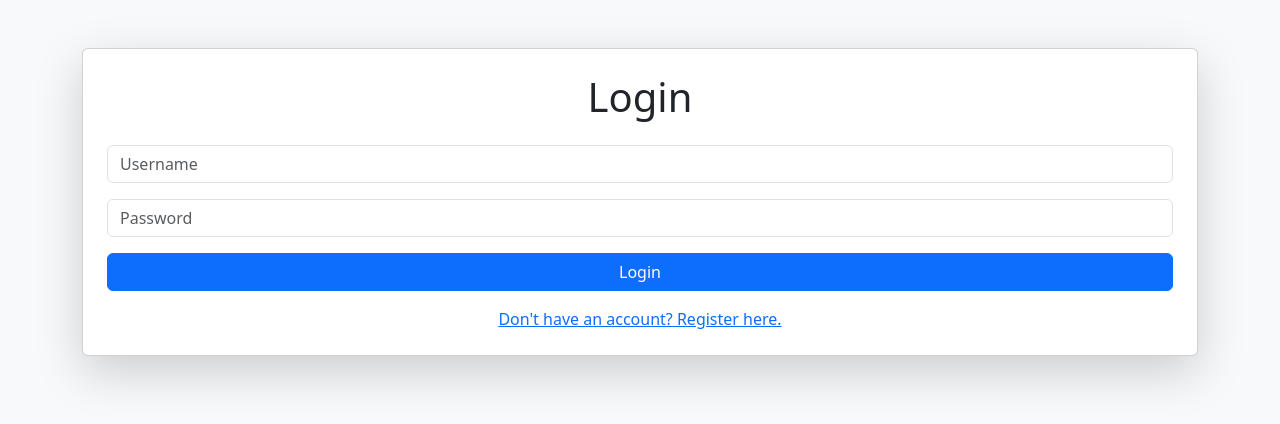
After one commit to vs1104/file-encryption-tool, a Flask app: page /login in a window 1280 px wide. The commit adds this page. Shown: the top 424 px of the page. Run offline with Flask 3, Linux system fonts and the light colour scheme.

Commit message:
added some new features

```diff
--- a/app/app.py
+++ b/app/app.py
@@ -1,12 +1,39 @@
 from flask import Flask, render_template, request, redirect, url_for, send_from_directory, flash, jsonify
+from flask_login import LoginManager, UserMixin, login_user, login_required, logout_user, current_user
+from werkzeug.security import generate_password_hash, check_password_hash
 import os
 import logging
 from datetime import datetime, timedelta
 from mimetypes import guess_type
 from encryption import generate_rsa_keys, encrypt_file, decrypt_file
+import smtplib
+from email.mime.text import MIMEText
+from email.mime.multipart import MIMEMultipart
 
 app = Flask(__name__)
 app.secret_key = "your_secret_key"  # Required for flashing messages
+
+# Initialize Flask-Login
+login_manager = LoginManager()
+login_manager.init_app(app)
+login_manager.login_view = "login"
+
+# User class for Flask-Login
+class User(UserMixin):
+    def __init__(self, id, username, password_hash):
+        self.id = id
+        self.username = username
+        self.password_hash = password_hash
+
+# Mock user database (replace with a real database in production)
+users = {
+    1: User(1, "user1", generate_password_hash("password1")),
+    2: User(2, "user2", generate_password_hash("password2"))
+}
+
+@login_manager.user_loader
+def load_user(user_id):
+    return users.get(int(user_id))
 
 # Configure logging
 logging.basicConfig(level=logging.DEBUG)
@@ -22,13 +49,81 @@ os.makedirs(FILES_FOLDER, exist_ok=True)
 # Dictionary to store shareable links and their expiration times
 shareable_links = {}
 
+# Function to send email notifications
+def send_email_notification(subject, body, to_email):
+    # Email configuration
+    smtp_server = "smtp.gmail.com"  # Replace with your SMTP server
+    smtp_port = 587  # Replace with your SMTP port
+    sender_email = "your_email@gmail.com"  # Replace with your email
+    sender_password = "your_password"  # Replace with your email password
+
+    # Create the email
+    msg = MIMEMultipart()
+    msg["From"] = sender_email
+    msg["To"] = to_email
+    msg["Subject"] = subject
+    msg.attach(MIMEText(body, "plain"))
+
+    # Send the email
+    try:
+        with smtplib.SMTP(smtp_server, smtp_port) as server:
+            server.starttls()  # Secure the connection
+            server.login(sender_email, sender_password)
+            server.sendmail(sender_email, to_email, msg.as_string())
+        logging.info("Email notification sent successfully!")
+    except Exception as e:
+        logging.error(f"Failed to send email notification: {e}")
+
+# Function to get user-specific file directory
+def get_user_file_directory(user_id):
+    user_dir = os.path.join(FILES_FOLDER, f"user_{user_id}")
+    os.makedirs(user_dir, exist_ok=True)
+    return user_dir
+
+# Routes for user authentication
+@app.route("/login", methods=["GET", "POST"])
+def login():
+    if request.method == "POST":
+        username = request.form.get("username")
+        password = request.form.get("password")
+        user = next((user for user in users.values() if user.username == username), None)
+        if user and check_password_hash(user.password_hash, password):
+            login_user(user)
+            return redirect(url_for("index"))
+        flash("Invalid username or password.", "danger")
+    return render_template("login.html")
+
+@app.route("/logout")
+@login_required
+def logout():
+    logout_user()
+    return redirect(url_for("index"))
+
+@app.route("/register", methods=["GET", "POST"])
+def register():
+    if request.method == "POST":
+        username = request.form.get("username")
+        password = request.form.get("password")
+        if next((user for user in users.values() if user.username == username), None):
+            flash("Username already exists.", "danger")
+        else:
+            user_id = max(users.keys()) + 1
+            users[user_id] = User(user_id, username, generate_password_hash(password))
+            flash("Registration successful! Please log in.", "success")
+            return redirect(url_for("login"))
+    return render_template("register.html")
+
+# Main routes
 @app.route("/")
+@login_required
 def index():
-    files = os.listdir(FILES_FOLDER)  # List files in the FILES_FOLDER directory
-    logging.info(f"Files in FILES_FOLDER: {files}")  # Log the files
+    user_dir = get_user_file_directory(current_user.id)
+    files = os.listdir(user_dir)  # List files in the user's directory
+    logging.info(f"Files in user directory: {files}")  # Log the files
     return render_template("index.html", files=files)
 
 @app.route("/generate_keys", methods=["POST"])
+@login_required
 def generate_keys():
     try:
         private_key_path = os.path.join(KEYS_FOLDER, "private_key.pem")
@@ -41,6 +136,7 @@ def generate_keys():
     return redirect(url_for("index"))
 
 @app.route("/encrypt", methods=["POST"])
+@login_required
 def encrypt():
     try:
         if "file" not in request.files:
@@ -54,17 +150,39 @@ def encrypt():
 
         password = request.form.get("password")
         public_key_path = os.path.join(KEYS_FOLDER, "public_key.pem")
-        output_path = os.path.join(FILES_FOLDER, file.filename + ".enc")
+        user_dir = get_user_file_directory(current_user.id)
+        output_path = os.path.join(user_dir, file.filename + ".enc")
 
         file.save(output_path)  # Save the uploaded file temporarily
         encrypt_file(output_path, public_key_path, output_path, password)  # Encrypt the file
         flash("File encrypted successfully!", "success")
+
+        # Send email notification
+        send_email_notification(
+            subject="Encryption Complete",
+            body=f"The file {file.filename} has been encrypted.",
+            to_email="user@example.com"  # Replace with the user's email
+        )
+
+        # Return JSON response for desktop notification
+        return jsonify({
+            "status": "success",
+            "message": "File encrypted successfully!",
+            "notification": {
+                "title": "Encryption Complete",
+                "body": "Your file has been successfully encrypted."
+            }
+        })
     except Exception as e:
         logging.error(f"Error encrypting file: {e}")
         flash("Failed to encrypt file.", "danger")
-    return redirect(url_for("index"))  # Refresh the page
+        return jsonify({
+            "status": "error",
+            "message": "Failed to encrypt file."
+        }), 500
 
 @app.route("/decrypt", methods=["POST"])
+@login_required
 def decrypt():
     try:
         if "file" not in request.files:
@@ -78,26 +196,59 @@ def decrypt():
 
         password = request.form.get("password")
         private_key_path = os.path.join(KEYS_FOLDER, "private_key.pem")
-        output_path = os.path.join(FILES_FOLDER, file.filename.replace(".enc", ""))
+        user_dir = get_user_file_directory(current_user.id)
+
+        # Extract the original file name (remove .enc extension)
+        original_filename = file.filename.replace(".enc", "")
+        output_path = os.path.join(user_dir, original_filename)
 
         file.save(output_path)  # Save the uploaded file temporarily
         decrypt_file(output_path, private_key_path, output_path, password)  # Decrypt the file
         flash("File decrypted successfully!", "success")
+
+        # Send email notification
+        send_email_notification(
+            subject="Decryption Complete",
+            body=f"The file {original_filename} has been decrypted.",
+            to_email="user@example.com"  # Replace with the user's email
+        )
+
+        # Return JSON response for desktop notification
+        return jsonify({
+            "status": "success",
+            "message": "File decrypted successfully!",
+            "notification": {
+                "title": "Decryption Complete",
+                "body": "Your file has been successfully decrypted."
+            }
+        })
     except Exception as e:
         logging.error(f"Error decrypting file: {e}")
         flash("Failed to decrypt file.", "danger")
-    return redirect(url_for("index"))  # Refresh the page
+        return jsonify({
+            "status": "error",
+            "message": "Failed to decrypt file."
+        }), 500
 
 @app.route("/files/<filename>")
+@login_required
 def download_file(filename):
+    user_dir = get_user_file_directory(current_user.id)
+    file_path = os.path.join(user_dir, filename)
+    if not os.path.exists(file_path):
+        flash("File not found.", "danger")
+        return redirect(url_for("index"))
+
     # Guess the MIME type based on the file extension
     mimetype, _ = guess_type(filename)
-    return send_from_directory(FILES_FOLDER, filename, mimetype=mimetype)
+    return send_from_directory(user_dir, filename, mimetype=mimetype, as_attachment=True)
 
 @app.route("/delete_file/<filename>", methods=["DELETE"])
+@login_required
 def delete_file(filename):
     try:
-        file_path = os.path.join(FILES_FOLDER, filename)
+        user_dir = get_user_file_directory(current_user.id)
+        file_path = os.path.join(user_dir, filename)
         os.remove(file_path)
         return "", 200
     except Exception as e:
@@ -105,6 +256,7 @@ def delete_file(filename):
         return "", 500
 
 @app.route("/generate_shareable_link/<filename>", methods=["POST"])
+@login_required
 def generate_shareable_link(filename):
     try:
         # Generate a unique token for the file
--- /dev/null
+++ b/app/templates/login.html
@@ -0,0 +1,28 @@
+<!DOCTYPE html>
+<html lang="en">
+<head>
+    <meta charset="UTF-8">
+    <meta name="viewport" content="width=device-width, initial-scale=1.0">
+    <title>Login</title>
+    <link href="https://cdn.jsdelivr.net/npm/bootstrap@5.3.0/dist/css/bootstrap.min.css" rel="stylesheet">
+</head>
+<body class="bg-light">
+    <div class="container mt-5">
+        <div class="card shadow-lg p-4">
+            <h1 class="text-center mb-4">Login</h1>
+            <form action="{{ url_for('login') }}" method="post">
+                <div class="mb-3">
+                    <input type="text" name="username" class="form-control" placeholder="Username" required>
+                </div>
+                <div class="mb-3">
+                    <input type="password" name="password" class="form-control" placeholder="Password" required>
+                </div>
+                <button type="submit" class="btn btn-primary w-100">Login</button>
+            </form>
+            <div class="text-center mt-3">
+                <a href="{{ url_for('register') }}">Don't have an account? Register here.</a>
+            </div>
+        </div>
+    </div>
+</body>
+</html>
```
Also changed, not shown: app/templates/index.html (+59 -2 lines), app/templates/register.html (added, +28 -0 lines), app/files/user_1/Screenshot 2025-03-17 at 8.16.26 AM.png (added), 13 other files.
